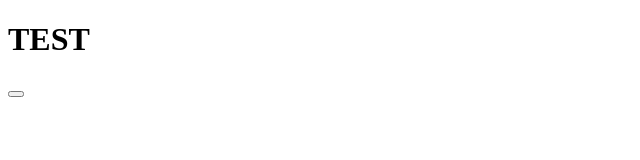
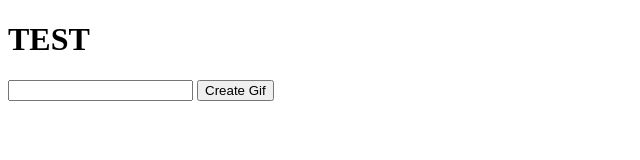
Before and after one commit to lindaweng/gifshot-embed, a plain HTML site: page index.html in a window 1280 px wide. Shown: the whole page, without its empty margins (0-640 px from the left). Drawn offline with Linux system fonts and the light colour scheme.

Commit message:
Add dynamic captions

```diff
--- a/index.html
+++ b/index.html
@@ -7,7 +7,8 @@
     <body>
         <script>
             function gif() {
-            gifshot.createGIF({text: "wohoo!"}, function(obj) {
+                var caption = document.getElementById("caption").value;
+                gifshot.createGIF({text: caption}, function(obj) {
                 if(!obj.error) {
                     var image = obj.image,
                     animatedImage = document.createElement('img');
@@ -18,6 +19,9 @@
         }
         </script>
         <h1>TEST</h1>
-        <button onclick="gif()"></button>
+        <!-- <form> -->
+            <input type="text" id="caption">
+            <button onclick="gif()">Create Gif</button>
+        <!-- </form> -->
     </body>
 </html>
```
Lines whose indentation alone changed are shown as unchanged.
